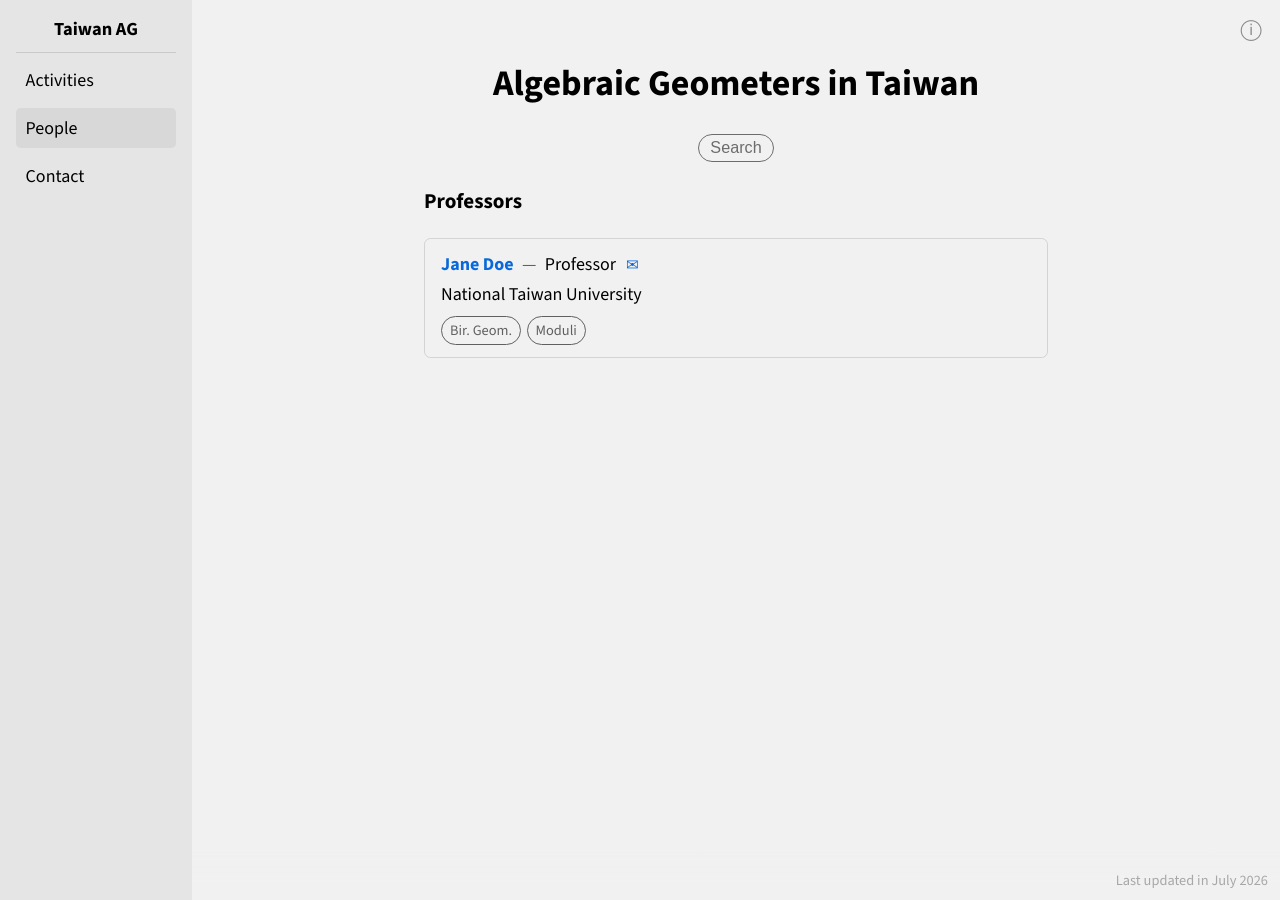
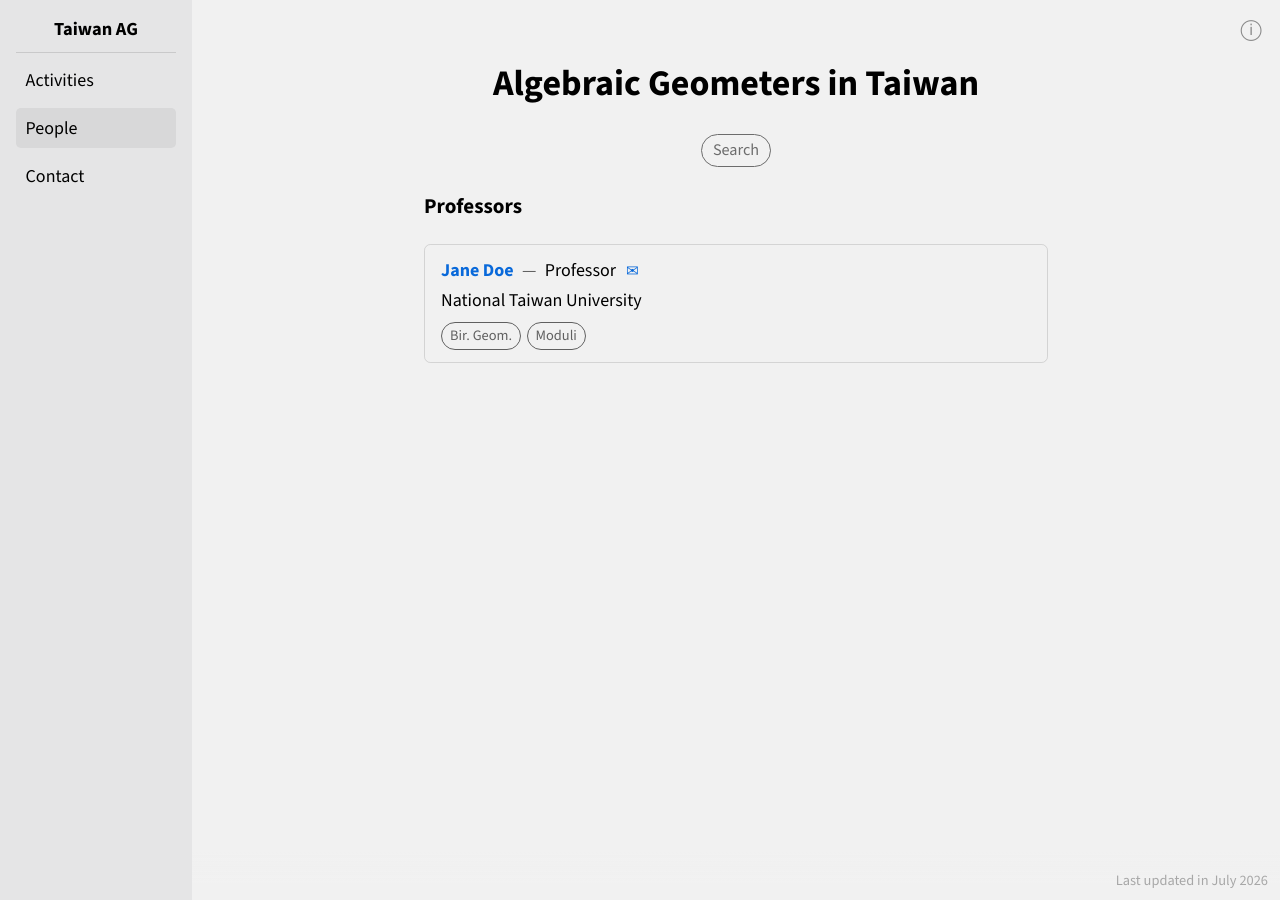
Before and after one commit to taiwan-ag/taiwan-ag.github.io, a Jekyll site: the page built from people.md, in a window 1280 px wide. Built offline with Jekyll 4.4.1, drawn with Linux system fonts in a browser that asks for light colours.

Commit message:
Make .button render identically on <a> and <button> elements
<button> doesn't inherit font-family/cursor from the page the way <a>
does, so Search (a <button>) rendered in the browser's UI font instead
of matching Add Event (an <a>) despite sharing the .button class. Also
fixes the pre-existing Clear filters button on the People page.

Co-Authored-By: Claude Sonnet 5 <noreply@anthropic.com>
Claude-Session: https://claude.ai/code/session_01CDqFb2Z8FMf5rmCnQRfzqs

```diff
--- a/assets/css/main.css
+++ b/assets/css/main.css
@@ -216,7 +216,13 @@ h2 {
   padding: 0.2rem 0.7rem;
   border: 1px solid var(--text-color);
   border-radius: 999px;
+  /* Also applied to <button> elements (e.g. People's search/clear
+     toggles), which don't inherit font/cursor from the page by
+     default the way <a> tags do -- without this they'd render in the
+     browser's UI font with a non-pointer cursor. */
+  font: inherit;
   font-size: 0.9em;
+  cursor: pointer;
   background: none;
   color: var(--text-color);
   text-decoration: none;
```
